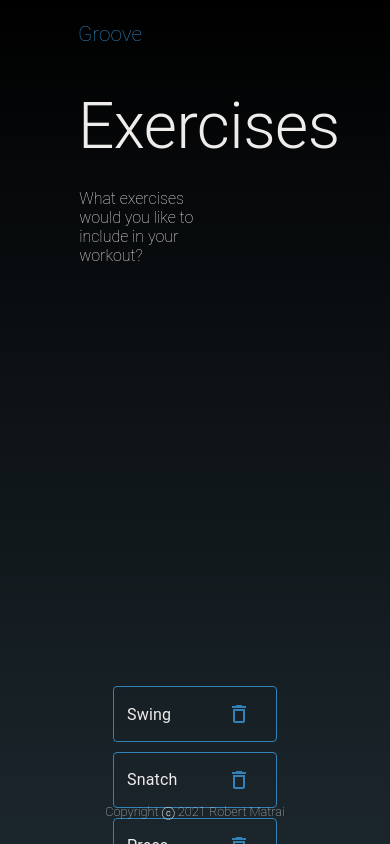
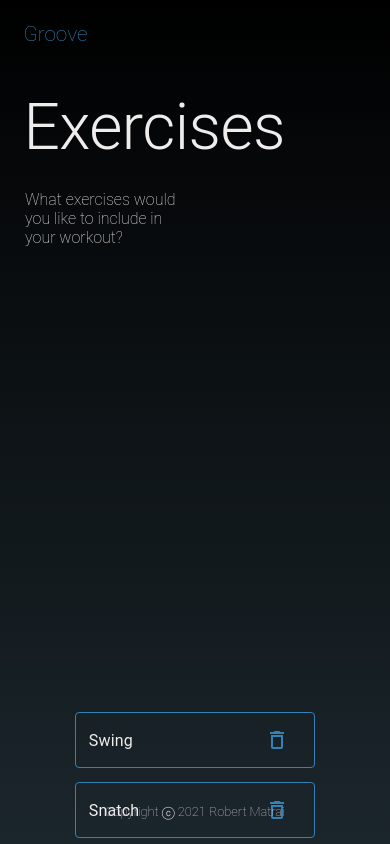
Before and after one commit to robert-matrai/groove-web, a React (Create React App) app: page /workout in a window 390 px wide. Shown: the top 844 px of the page. Built offline with nearby package versions, Linux system fonts and the light colour scheme.

Commit message:
Make Home page responsive

```diff
--- a/package.json
+++ b/package.json
@@ -14,6 +14,7 @@
     "date-fns": "^2.16.1",
     "react": "^17.0.1",
     "react-dom": "^17.0.1",
+    "react-push-notification": "^1.3.0",
     "react-router-dom": "^5.2.0",
     "react-scripts": "4.0.1",
     "react-time-picker": "^4.1.2",
--- a/src/components/App.jsx
+++ b/src/components/App.jsx
@@ -4,17 +4,23 @@ import Footer from "./Footer";
 import Home from "./Home";
 import Workout from "./Workout";
 import Finish from "./Finish";
-import { BrowserRouter as Router, Switch, Route } from "react-router-dom";
+import { Router, Switch, Route } from "react-router-dom";
 import { makeStyles } from "@material-ui/core";
 import { createBrowserHistory } from "history";
 
 
-const useStyles = makeStyles({
+const useStyles = makeStyles( theme => ({
   page: {
-    // margin: window.innerwidth > 960 ? "0 20%" : "0 5%",
-    margin: "0 20%",
+    // default
+    margin: "0 6%",
+    [theme.breakpoints.up("sm")]: {
+      margin: "0 12%",
+    },
+    [theme.breakpoints.up("lg")]: {
+      margin: "0 20%",
+    },
   },
-});
+}));
 
 
 function App() {
@@ -29,7 +35,7 @@ function App() {
           <Route path="/workout" exact component={Workout} />
           <Route path="/finish" exact component={Finish} />
         </Switch>
-        <Footer />
+        <Footer classes={classes}/>
       </Router>
     </div>
   );
--- a/src/components/Footer.jsx
+++ b/src/components/Footer.jsx
@@ -8,7 +8,13 @@ const useStyles = makeStyles((theme) => ({
     bottom: "0",
     width: "100%",
     height: "2.5rem",
-    marginLeft: "-20%",
+    margin: "0 -6%",
+    [theme.breakpoints.up("sm")]: {
+      margin: "0 -12%",
+    },
+    [theme.breakpoints.up("lg")]: {
+      margin: "0 -20%",
+    },
   },
   p: {
     color: theme.palette.text.footer,
@@ -17,7 +23,7 @@ const useStyles = makeStyles((theme) => ({
   },
 }));
 
-function Footer() {
+function Footer(props) {
   const classes = useStyles();
   const year = new Date().getFullYear();
   return (
--- a/src/components/Home.jsx
+++ b/src/components/Home.jsx
@@ -8,12 +8,16 @@ import Button from "@material-ui/core/Button";
 
 const useStyles = makeStyles((theme) => ({
   titleWrapper: {
-    width: "50%",
+    width: "350px",
     height: "100%",
-    padding: "1% 0 5%",
+    padding: "10px 0 40px",
+
+    [theme.breakpoints.up("sm")]: {
+      width: "400px",
+    },
   },
   subTitle: {
-    paddingLeft: "1%",
+    paddingLeft: "2px",
   },
   button: {
     "&:hover": {
--- a/src/components/exercise_list_page/nextSet/TimeTillNextSet.jsx
+++ b/src/components/exercise_list_page/nextSet/TimeTillNextSet.jsx
@@ -2,7 +2,8 @@ import React, { useState } from "react";
 import Grid from "@material-ui/core/Grid";
 import { Typography } from "@material-ui/core";
 import { makeStyles } from "@material-ui/core";
-import { useHistory } from 'react-router-dom'
+import { useHistory } from 'react-router-dom';
+// import addNotification from 'react-push-notification';
 
 const useStyles = makeStyles((theme) => ({
   wrapper: {
@@ -88,6 +89,7 @@ function TimeTillNextSet(props) {
     try {
       await setTimeout(() => {
         alert(props.allSets[currentSetNum][2]);
+        // addNotification({title: props.allSets[currentSetNum][2], native: true});
         shouldAlert = true;
       }, 40);
     } catch (err) {
--- a/src/components/exercises_page/Title.jsx
+++ b/src/components/exercises_page/Title.jsx
@@ -6,7 +6,8 @@ import { makeStyles } from "@material-ui/core";
 const useStyles = makeStyles((theme) => ({
   title: {
     ...theme.typography.title,
-    fontFamily: theme.typography.fontFamily },
+    fontFamily: theme.typography.fontFamily,
+  },
 }));
 
 function Title(props) {
```
Also changed, not shown: 1 other file (tests, documents, lock files or other folders).
